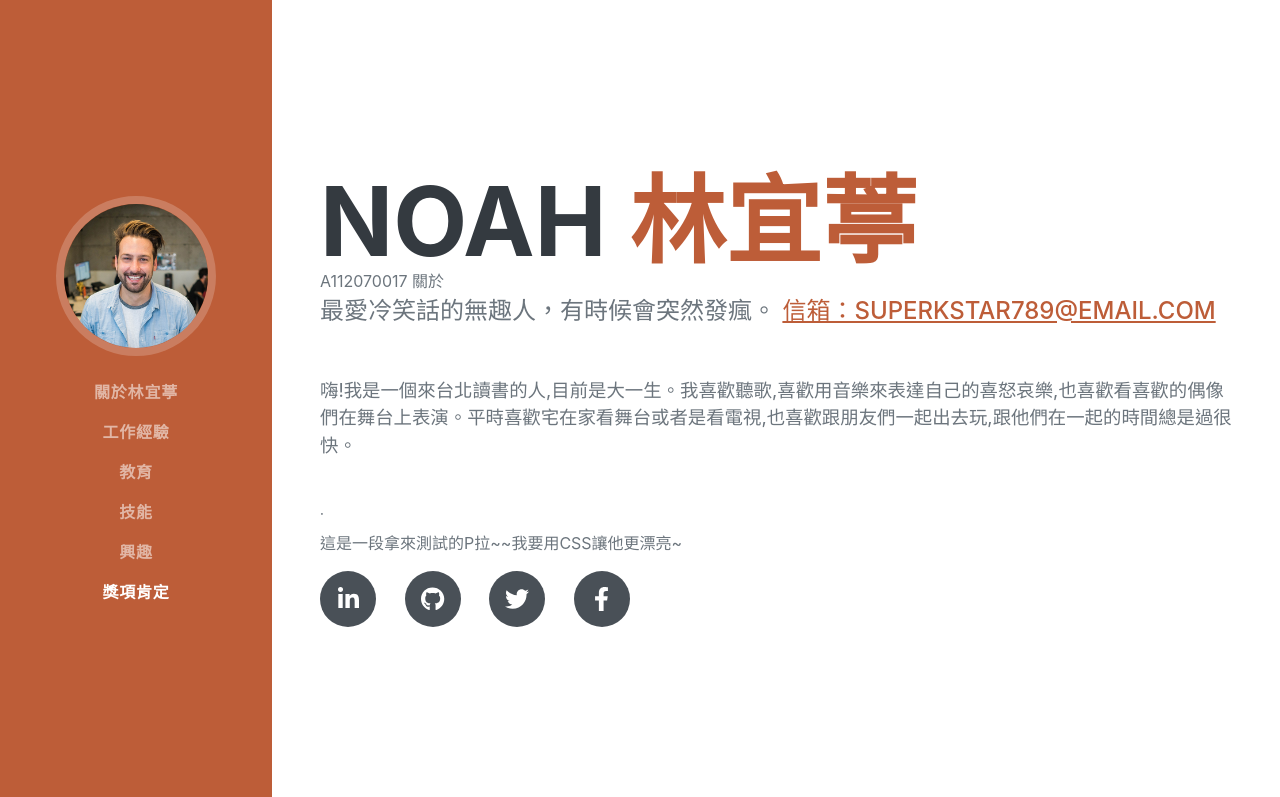
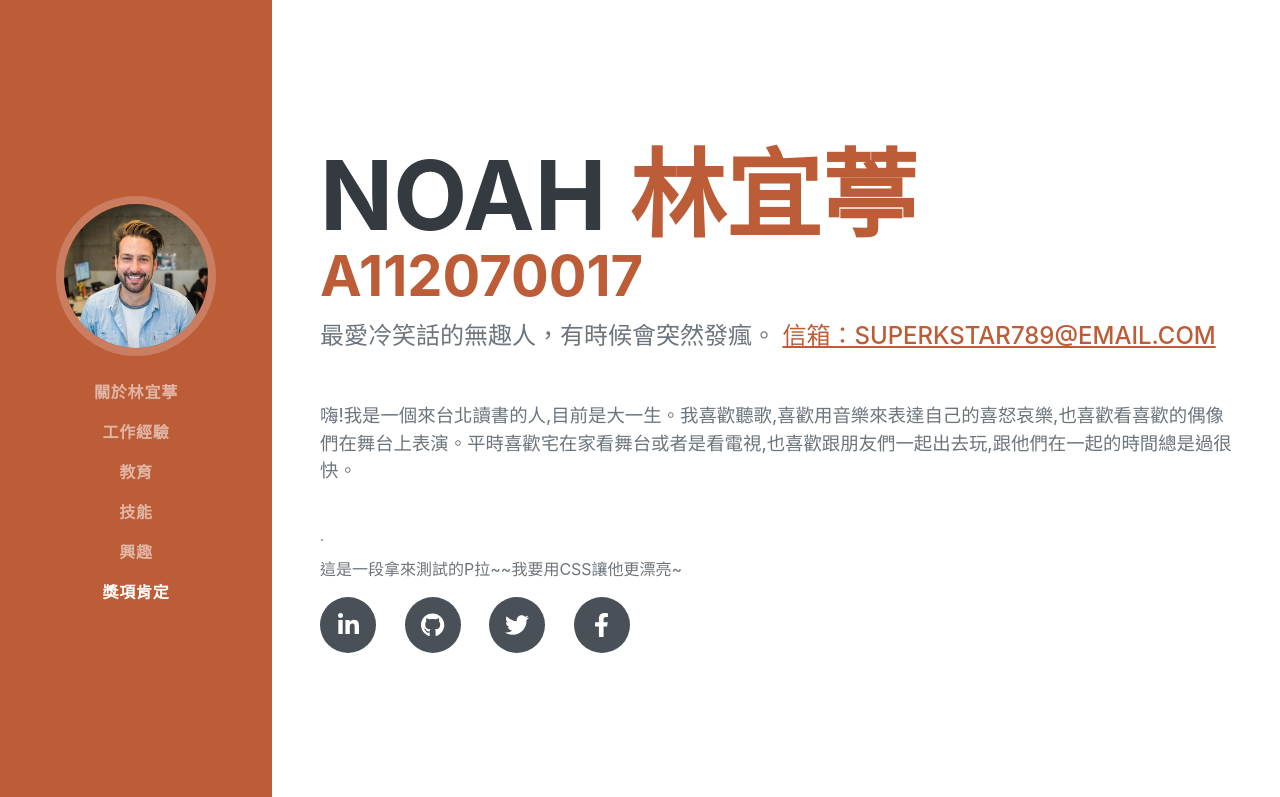
Before and after one commit to katiewuhua/lionpog.github.io, a plain HTML site: page index.html in a window 1280 px wide. Shown: the top 797 px of the page. Drawn offline with nearby package versions, Linux system fonts and the light colour scheme; a web font is replaced by a local one.

Commit message:
Update index.html

```diff
--- a/index.html
+++ b/index.html
@@ -42,9 +42,8 @@
                     <h1 class="mb-0">
                         Noah
                         <span class=text-primary>林宜葶</span>
-                    </h2 class="text-primary" > A112070017</h2>
                     </h1>
-                    </h2 class="text-primary" > 關於</h2>
+                    <h2 class="text-primary" > A112070017</h2>
                     <div class="subheading mb-5">
                         最愛冷笑話的無趣人，有時候會突然發瘋。
                         <a href="mailto:superkstar789@email.com">信箱：superkstar789@email.com</a>
```
